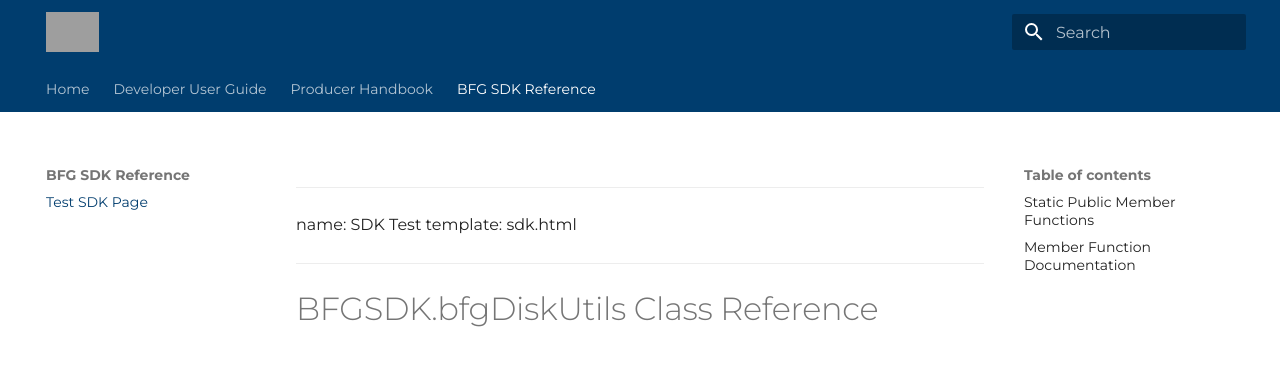
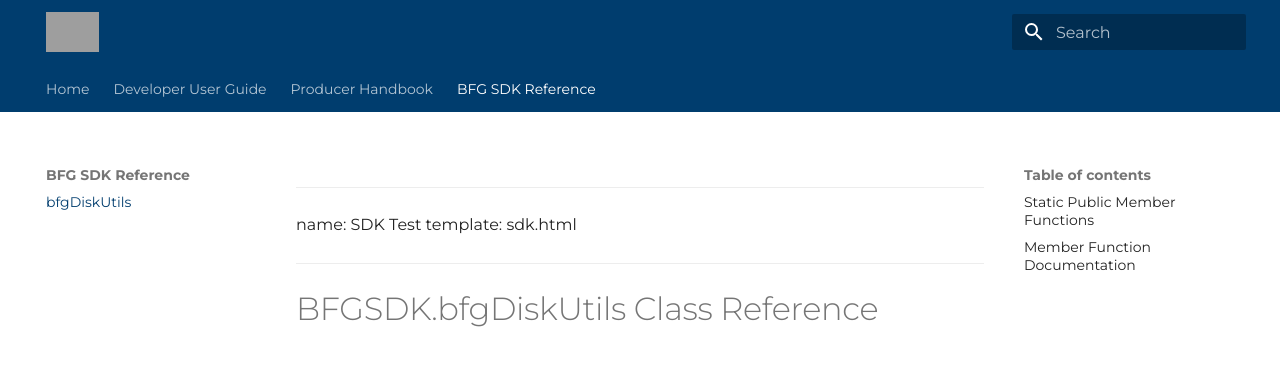
Before and after one commit to jenna-ingersoll-bfg/mkdocs-to-github-pages, an MkDocs documentation site: the page built from docs/bfgsdk/sdktest.md, in a window 1280 px wide. Shown: the top 374 px of the page. Built offline with MkDocs 1.6.1 and Material for MkDocs 9.7.7, drawn with Linux system fonts in a browser that asks for light colours; grey boxes are pictures that could not be loaded.

Commit message:
Update mkdocs.yml

```diff
--- a/mkdocs.yml
+++ b/mkdocs.yml
@@ -28,4 +28,4 @@ nav:
   - Producer Handbook:
     - Overview of the Producer Handbook: static/prod_welcome.md
   - BFG SDK Reference:
-    - Test SDK Page: bfgsdk/sdktest.md
+    - bfgDiskUtils: bfgsdk/sdktest.md
```
